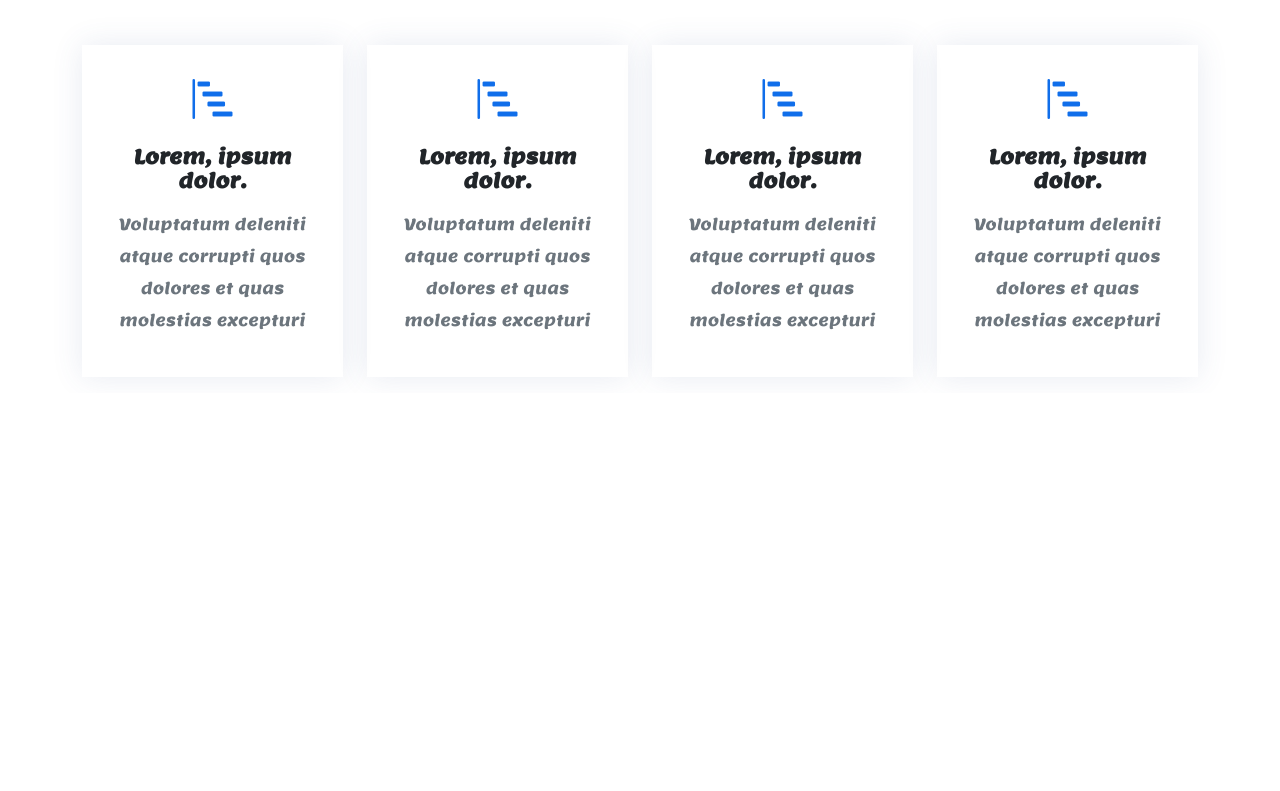
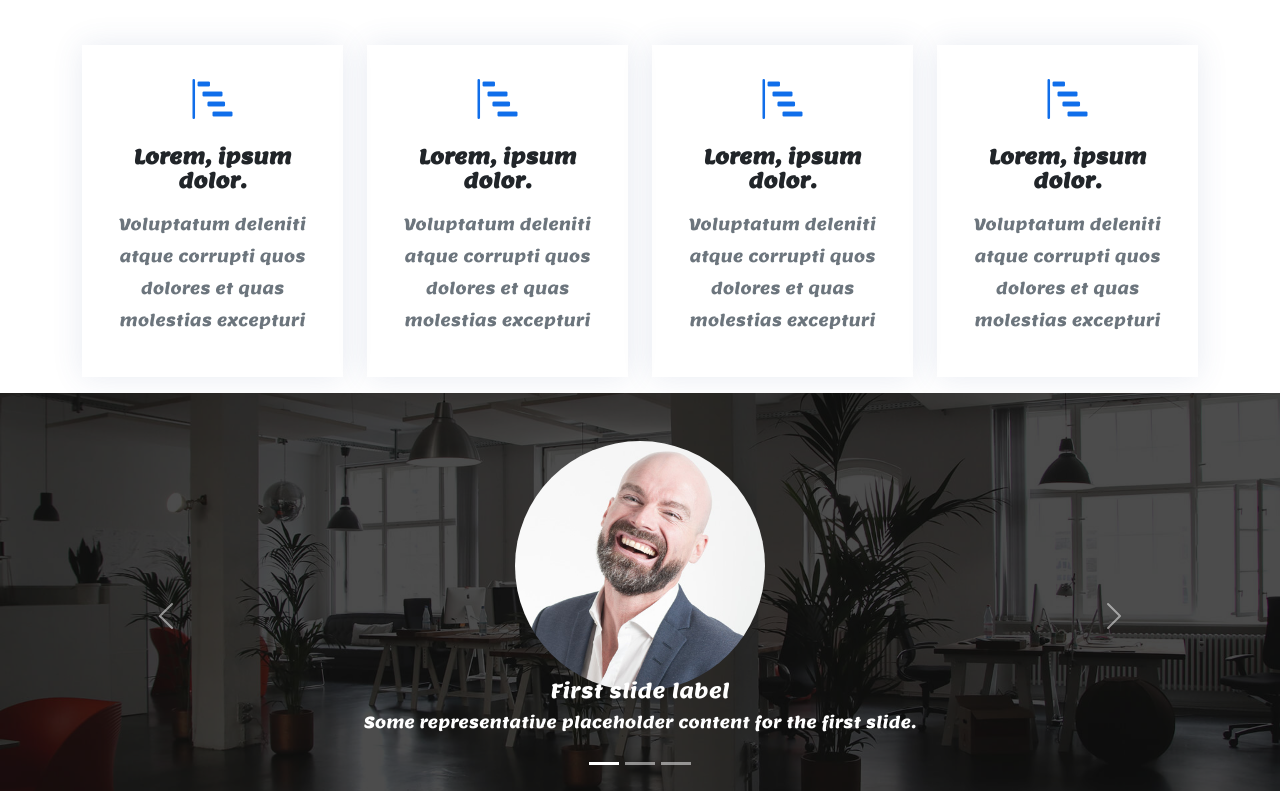
Before and after one commit to shahinovic/practice-bootstrap-5, a plain HTML site: page index.html in a window 1280 px wide. Shown: the part 2463-3254 px from the top of the page. Before the commit the page ends 2856 px from the top, so only its background shows below. Drawn offline with nearby package versions, Linux system fonts and the light colour scheme.

Commit message:
add slider

```diff
--- a/index.html
+++ b/index.html
@@ -359,6 +359,80 @@
 
     <!-- end services -->
 
+    <!-- start slider  -->
+
+    <div class="slider-div position-relative pt-5" id="slider-div">
+      <div class="container">
+        <div id="carouselExampleCaptions" class="carousel slide" data-bs-ride="false">
+          <div class="carousel-indicators">
+            <button
+              type="button"
+              data-bs-target="#carouselExampleCaptions"
+              data-bs-slide-to="0"
+              class="active"
+              aria-current="true"
+              aria-label="Slide 1"
+            ></button>
+            <button
+              type="button"
+              data-bs-target="#carouselExampleCaptions"
+              data-bs-slide-to="1"
+              aria-label="Slide 2"
+            ></button>
+            <button
+              type="button"
+              data-bs-target="#carouselExampleCaptions"
+              data-bs-slide-to="2"
+              aria-label="Slide 3"
+            ></button>
+          </div>
+          <div class="carousel-inner h-100">
+            <div class="carousel-item h-100 active">
+              <img src="./img/testimonials/testimonials-1.jpg" class="d-block mx-auto rounded-circle" alt="..." />
+              <div class="carousel-caption d-none d-md-block">
+                <h5>First slide label</h5>
+                <p>Some representative placeholder content for the first slide.</p>
+              </div>
+            </div>
+            <div class="carousel-item h-100">
+              <img src="./img/testimonials/testimonials-2.jpg" class="d-block mx-auto rounded-circle" alt="..." />
+              <div class="carousel-caption d-none d-md-block">
+                <h5>Second slide label</h5>
+                <p>Some representative placeholder content for the second slide.</p>
+              </div>
+            </div>
+            <div class="carousel-item h-100">
+              <img src="./img/testimonials/testimonials-3.jpg" class="d-block mx-auto rounded-circle" alt="..." />
+              <div class="carousel-caption d-none d-md-block">
+                <h5>Third slide label</h5>
+                <p>Some representative placeholder content for the third slide.</p>
+              </div>
+            </div>
+          </div>
+          <button
+            class="carousel-control-prev"
+            type="button"
+            data-bs-target="#carouselExampleCaptions"
+            data-bs-slide="prev"
+          >
+            <span class="carousel-control-prev-icon" aria-hidden="true"></span>
+            <span class="visually-hidden">Previous</span>
+          </button>
+          <button
+            class="carousel-control-next"
+            type="button"
+            data-bs-target="#carouselExampleCaptions"
+            data-bs-slide="next"
+          >
+            <span class="carousel-control-next-icon" aria-hidden="true"></span>
+            <span class="visually-hidden">Next</span>
+          </button>
+        </div>
+      </div>
+    </div>
+
+    <!-- end slider -->
+
     <!--  -->
 
     <!--  -->
--- a/sass/main.scss
+++ b/sass/main.scss
@@ -114,3 +114,20 @@ button.close {
     }
   }
 }
+
+.slider-div {
+  background: url(../img/testimonials-bg.jpg) center center/cover;
+  &::before {
+    content: '';
+    position: absolute;
+    inset: 0;
+    background-color: transparentize($color: #000000, $amount: 0.3);
+  }
+  #carouselExampleCaptions {
+    height: 350px;
+  }
+  .carousel-item img {
+    width: 250px;
+    height: 250px;
+  }
+}
```
Also changed, not shown: .prettierrc.json (added), css/main.css, css/style.css, 2 other files.
